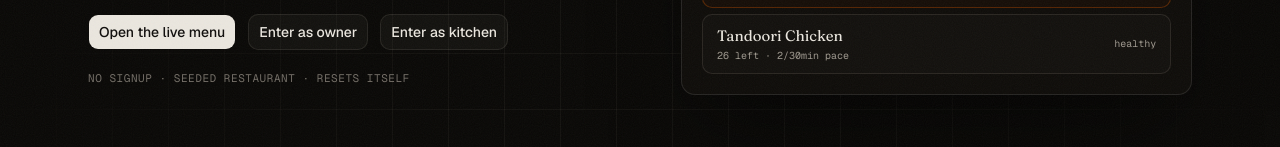
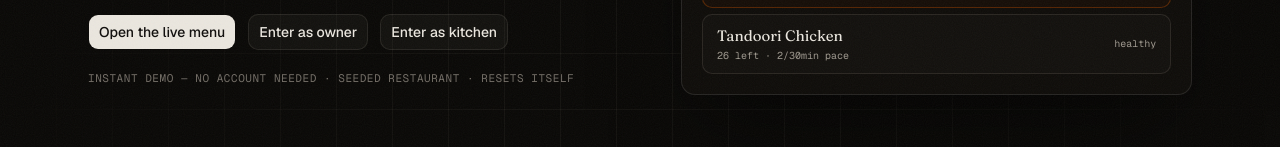
Before and after one commit to uttampreet-dev/EightySix, a Next.js app: page / in a window 1280 px wide. Shown: the part 507-654 px from the top of the page. Built offline with nearby package versions, Linux system fonts and the light colour scheme.

Commit message:
Clarify demo-entry copy on landing hero

```diff
--- a/src/app/landing-client.tsx
+++ b/src/app/landing-client.tsx
@@ -541,7 +541,7 @@ export function LandingClient() {
               className="animate-fade-up mt-5 font-mono text-[11px] tracking-wider text-muted-foreground/70"
               style={{ animationDelay: "360ms" }}
             >
-              NO SIGNUP · SEEDED RESTAURANT · RESETS ITSELF
+              INSTANT DEMO — NO ACCOUNT NEEDED · SEEDED RESTAURANT · RESETS ITSELF
             </p>
           </div>
 
```
